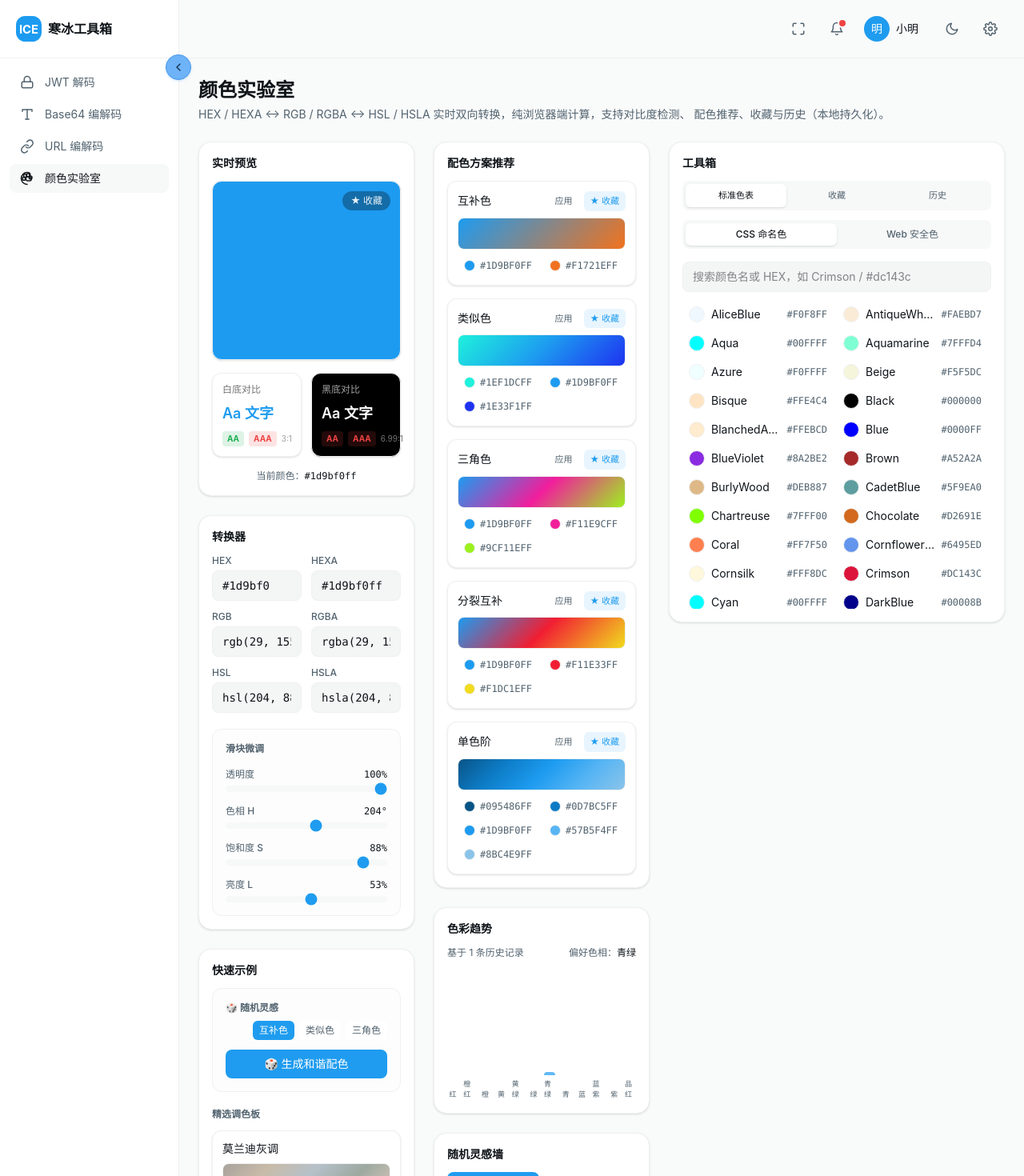
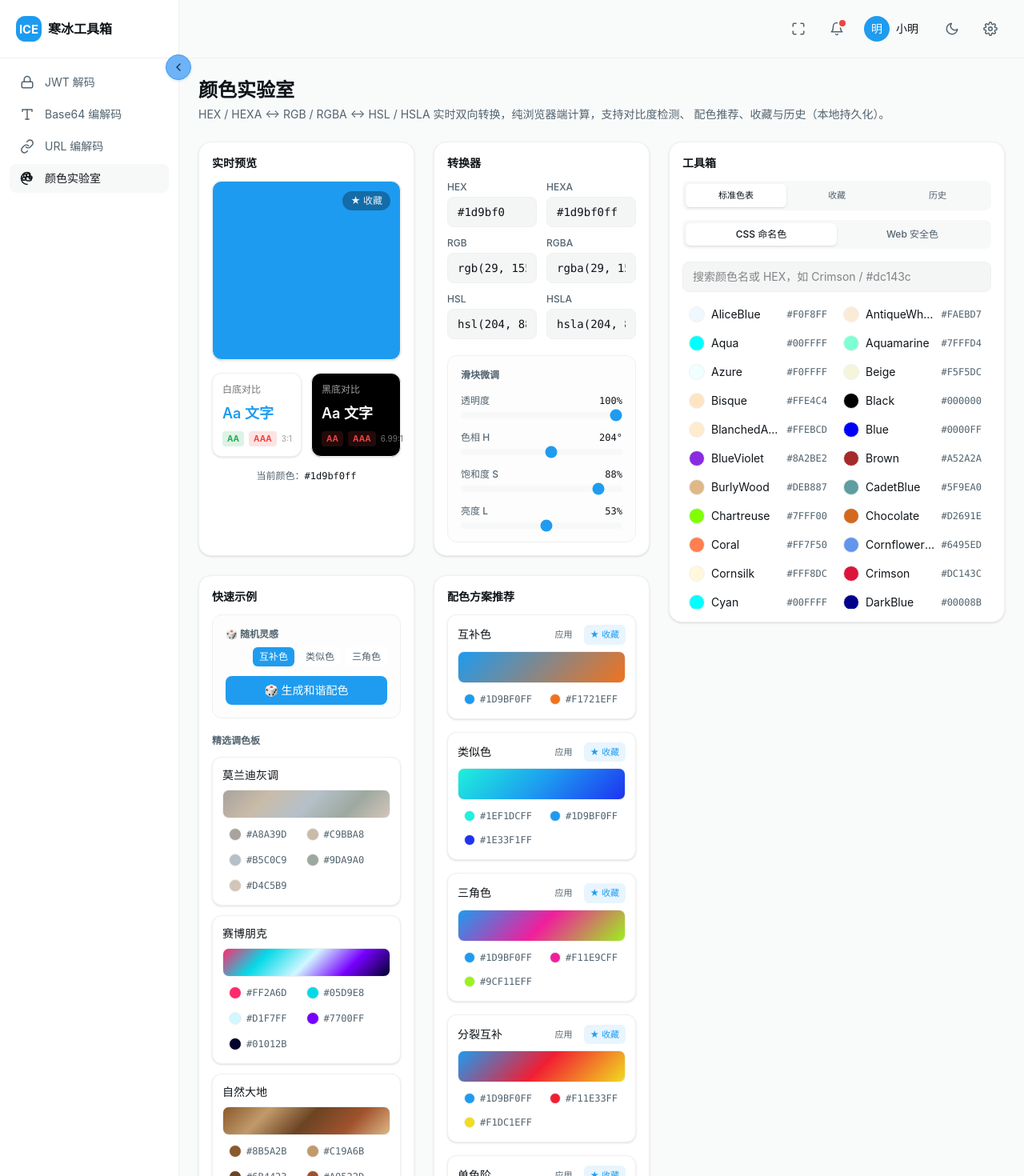
Before and after one commit to icetech233/icetool, a React (Vite) app: page /color in a window 1280 px wide. Shown: the top 1470 px of the page at 80% size. Built offline with nearby package versions, Linux system fonts and the light colour scheme.

Commit message:
refactor(ColorLabPage): 调整左栏布局，将实时预览与转换器固定为稳定两列行，其余模块采用瀑布流排列

```diff
--- a/src/pages/ColorLabPage.tsx
+++ b/src/pages/ColorLabPage.tsx
@@ -115,18 +115,22 @@ export default function ColorLabPage() {
 
       {/* 左右固定比例布局：左栏瀑布流核心内容，右栏固定放工具箱 + 灵感墙 */}
       <div className="flex flex-col gap-6 lg:flex-row lg:items-start">
-        {/* 左栏：核心内容瀑布流（自适应列数，高度随内容，无内部滚动条） */}
-        <div className="min-w-0 columns-1 gap-6 lg:flex-1 md:columns-2">
-          {/* 实时预览 */}
-          <Card title="实时预览">
+        {/* 左栏：核心内容（头部稳定两列行 + 下方瀑布流） */}
+        <div className="min-w-0 flex-1">
+          {/* 头部稳定行：第一排恒定 实时预览 + 转换器（不参与瀑布流，避免乱序） */}
+          <div className="mb-6 grid grid-cols-1 gap-6 md:grid-cols-2">
+            <div className="rounded-2xl border border-border bg-card p-4 shadow-sm">
+              <h2 className="mb-3 text-sm font-semibold text-foreground">实时预览</h2>
               <ColorPreview hexa={converter.values.hexa} onFavorite={handleFavoriteColor} />
-          </Card>
+            </div>
+            <div className="rounded-2xl border border-border bg-card p-4 shadow-sm">
+              <h2 className="mb-3 text-sm font-semibold text-foreground">转换器</h2>
+              <ColorConverter converter={converter} />
+            </div>
+          </div>
 
-          {/* 转换器 */}
-          <Card title="转换器">
-            <ColorConverter converter={converter} />
-          </Card>
-
+          {/* 下方瀑布流：快速示例 / 配色方案推荐 / 色彩趋势 / 随机灵感墙 */}
+          <div className="columns-1 gap-6 md:columns-2">
             {/* 快速示例 */}
             <Card title="快速示例">
               <QuickExamples onPick={handlePick} />
@@ -155,6 +159,7 @@ export default function ColorLabPage() {
                 injected={injectedScheme}
               />
             </Card>
+          </div>
         </div>
 
         {/* 右栏（固定宽度）：工具箱 + 随机灵感墙，位置恒定、不随左栏流动 */}
```
Lines whose indentation alone changed are shown as unchanged.
